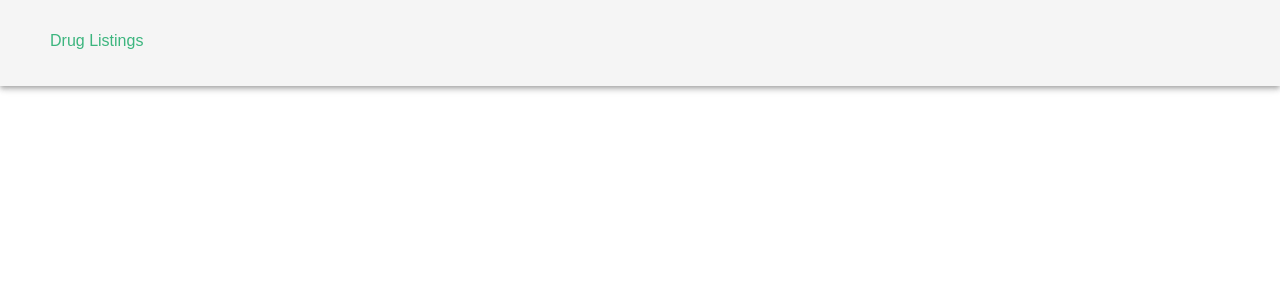
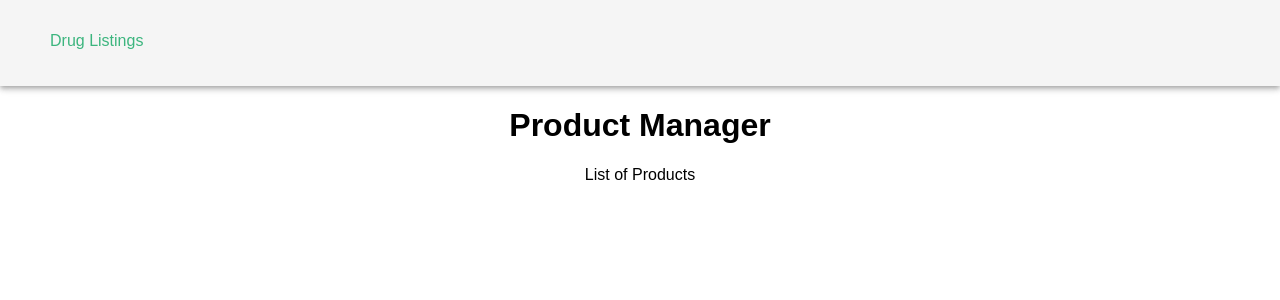
Before and after one commit to cassandrakesewa/product-manager, a React (Create React App) app: page / in a window 1280 px wide. Shown: the top 300 px of the page. Built offline with nearby package versions, Linux system fonts and the light colour scheme.

Commit message:
adding routes to add product and product listing pages

```diff
--- a/src/App.js
+++ b/src/App.js
@@ -1,13 +1,22 @@
 import React, { Component } from 'react';
+import { Route, Switch } from 'react-router-dom';
 
 import './App.css';
-import NavBar from './components/Navigation/NavigationItems/NavigationItems';
+import Layout from './components/Layout/Layout';
+import ProductListing from './containers/ProductListings/ProductListing';
+import AddProduct from './containers/AddProduct/AddProduct';
 
 class App extends Component {
   render() {
     return (
       <div className="App">
-        <NavBar />
+        <Layout>
+          <h1>Product Manager</h1>
+          <Switch>
+            <Route  path='/add-drug'  component={AddProduct} />
+            <Route  path='/'  component={ProductListing} />
+          </Switch>
+        </Layout>
       </div>
     );
   }
--- /dev/null
+++ b/src/components/Layout/Layout.js
@@ -0,0 +1,23 @@
+import React,{Component} from 'react';
+
+import './Layout.css';
+import NavBar from '../Navigation/NavigationItems/NavigationItems';
+
+class Layout extends Component{
+
+
+    render(){
+        return(
+            <React.Fragment>
+                <NavBar />
+                <main>
+                    {this.props.children}
+                </main>
+            </React.Fragment>
+        );
+
+    }
+
+}
+
+export default Layout;
--- /dev/null
+++ b/src/containers/AddProduct/AddProduct.js
@@ -0,0 +1,13 @@
+import React, {Component} from 'react';
+
+class AddProduct extends Component{
+    render(){
+        return (
+            <React.Fragment>
+                <p>Add New Product</p>
+            </React.Fragment>
+        );
+    }
+}
+
+export default AddProduct;
--- /dev/null
+++ b/src/containers/ProductListings/ProductListing.js
@@ -0,0 +1,13 @@
+import React, {Component} from 'react';
+
+class ProductListing extends Component{
+    render(){
+        return (
+            <React.Fragment>
+                <p>List of Products</p>
+            </React.Fragment>
+        );
+    }
+}
+
+export default ProductListing;
```
Also changed, not shown: src/components/Layout/Layout.css (added).
